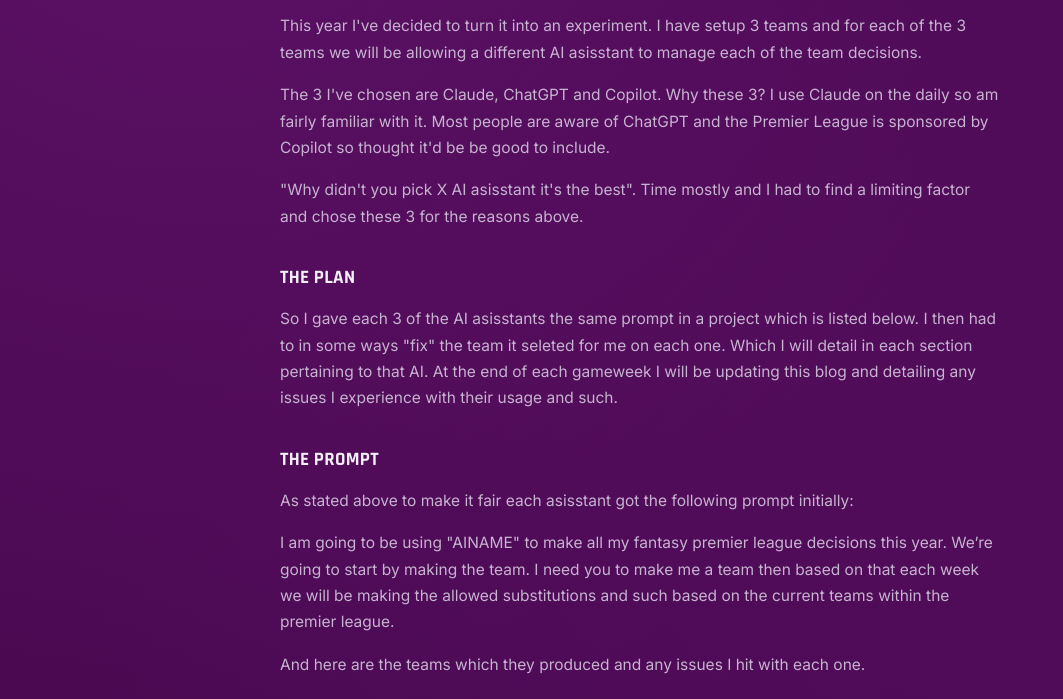
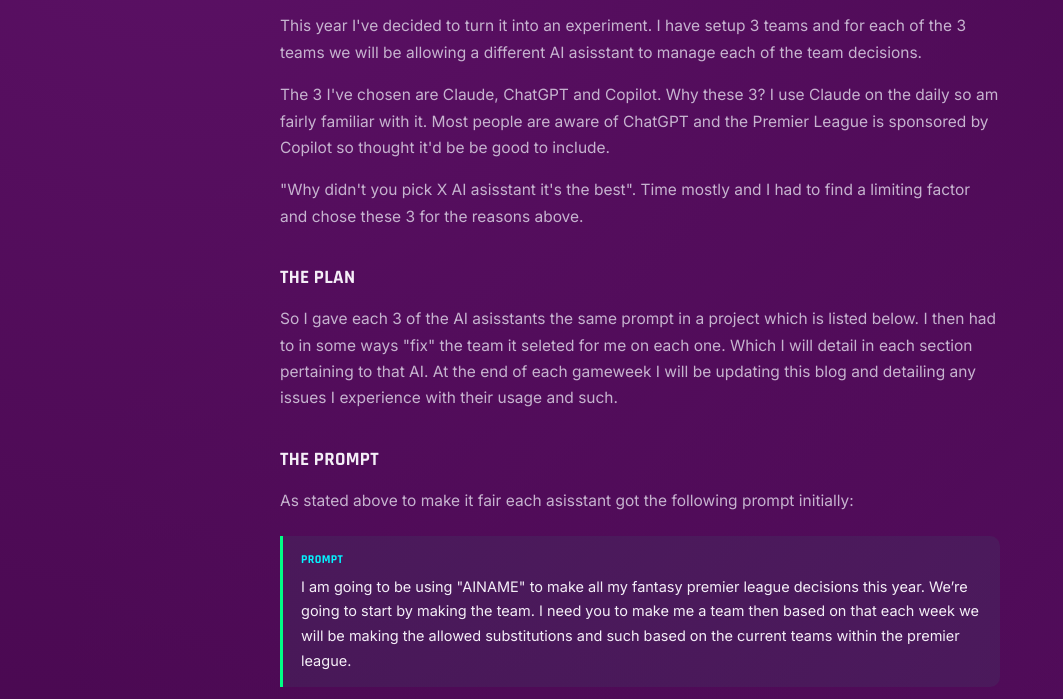
Before and after one commit to noelcoleman/multifpltracker, a plain HTML site: page posts/gameweek-0.html in a window 1280 px wide. Shown: the part 253-952 px from the top of the page, without its empty margins (0-1063 px from the left). Drawn offline with Linux system fonts and the light colour scheme.

Commit message:
Update gameweek-0.html

```diff
--- a/posts/gameweek-0.html
+++ b/posts/gameweek-0.html
@@ -232,7 +232,10 @@
 
     <h2>The prompt</H2>
     <p>As stated above to make it fair each asisstant got the following prompt initially:</p>
-    <p>I am going to be using "AINAME" to make all my fantasy premier league decisions this year. We’re going to start by making the team. I need you to make me a team then based on that each week we will be making the allowed substitutions and such based on the current teams within the premier league.</p>
+    <p><div class="callout">
+      <span class="who">prompt</span>
+      I am going to be using "AINAME" to make all my fantasy premier league decisions this year. We’re going to start by making the team. I need you to make me a team then based on that each week we will be making the allowed substitutions and such based on the current teams within the premier league.
+    </div>
     <p>And here are the teams which they produced and any issues I hit with each one.</p>
 
 
```
